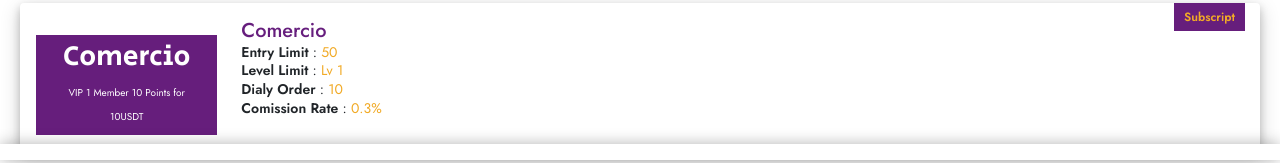
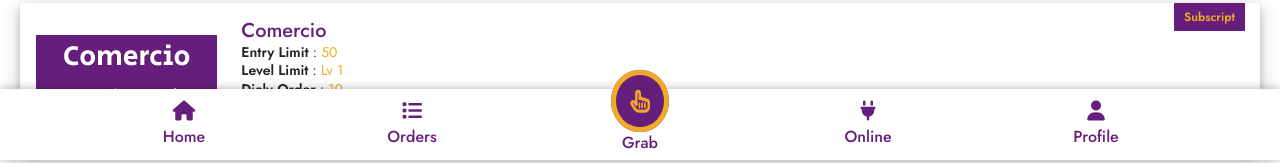
Before and after one commit to David-Orizu31/comercio, a plain HTML site: page index.html in a window 1280 px wide. Shown: the part 640-803 px from the top of the page. Drawn offline with Linux system fonts and the light colour scheme.

Commit message:
added grab

```diff
--- a/css/styles.css
+++ b/css/styles.css
@@ -167,7 +167,7 @@ body p {
 }
 
 .footer-area {
-    box-shadow: 0px 0 15px rgba(0, 0, 0, 0.3);
+    box-shadow: 0px 0 10px rgba(0, 0, 0, 0.3);
     background: white;
 }
 
@@ -192,10 +192,6 @@ body p {
 .text-purple {
     color: rgba(85, 5, 110, 0.897);
 }
-
-/* .comercio-level-text h5 {
-
-} */
 
 .comercio-level-text p{
     font-size: 14px;
@@ -224,3 +220,83 @@ body p {
     color: white;
     opacity: 0.5;
 }
+
+.footer-link {
+    color: rgba(85, 5, 110, 0.897);
+    text-decoration: none;
+}
+
+.footer-link span {
+    font-size: 20px;
+}
+
+/* .b-right {
+    border-right: 1px solid rgba(85, 5, 110, 0.897);
+    border-width: 1.2px;
+} */
+
+.grab {
+    margin-top: -12px !important;
+}
+
+.grab-link {
+    text-decoration: none;
+}
+
+.grab-link span{
+   color: rgb(241, 170, 38);
+   background: rgba(85, 5, 110, 0.897);
+   border-radius: 50%;
+   padding: 10px 14px 10px 14px;
+   font-size: 22px;
+   border: 5px solid rgb(241, 170, 38);
+}
+
+.grab-link h6 {
+    color: rgba(85, 5, 110, 0.897);
+    margin-top: 15px;
+}
+
+.blue {
+    text-shadow: 0px 1px 0px rgb(241, 170, 38);
+    background-image: -webkit-linear-gradient(top, rgb(241, 170, 38), rgb(228, 156, 22));
+    background-image: -moz-linear-gradient(top, rgb(241, 170, 38), rgb(228, 156, 22));
+    background-image: -o-linear-gradient(top, rgb(241, 170, 38), rgb(228, 156, 22));
+    background-image: linear-gradient(to bottom, rgb(241, 170, 38), rgb(228, 156, 22));
+    -webkit-animation: orange 2s infinite;
+    -moz-animation: orange 2s infinite;
+    -o-animation: orange 2s infinite;
+    animation: orange 2s infinite; }
+
+/* Blue Shadow */
+@-moz-keyframes orange {
+    0%, 100% {
+      -moz-box-shadow: 1px 0px 19px 7px rgba(241, 170, 38, 0.959), inset 0px 0px 10px rgba(255, 255, 255, 0.5);
+      box-shadow: 1px 0px 19px 4px rgba(241, 170, 38, 0.959), inset 0px 0px 10px rgba(255, 255, 255, 0.5); }
+
+    50% {
+      -moz-box-shadow: 0px 0px 0px 0px rgba(0, 130, 196, 0), inset 0px 0px 0px rgba(255, 255, 255, 0);
+      box-shadow: 0px 0px 0px 0px rgba(0, 130, 196, 0), inset 0px 0px 0px rgba(255, 255, 255, 0); } }
+
+  @-webkit-keyframes orange {
+    0%, 100% {
+      -webkit-box-shadow: 1px 0px 19px 7px rgba(241, 170, 38, 0.959), inset 0px 0px 10px rgba(255, 255, 255, 0.5);
+      box-shadow: 1px 0px 19px 4px rgba(241, 170, 38, 0.959), inset 0px 0px 10px rgba(255, 255, 255, 0.5); }
+
+    50% {
+      -webkit-box-shadow: 0px 0px 0px 0px rgba(0, 130, 196, 0), inset 0px 0px 0px rgba(255, 255, 255, 0);
+      box-shadow: 0px 0px 0px 0px rgba(0, 130, 196, 0), inset 0px 0px 0px rgba(255, 255, 255, 0); } }
+
+  @-o-keyframes orange {
+    0%, 100% {
+      box-shadow: 1px 0px 19px 7px rgba(241, 170, 38, 0.959), inset 0px 0px 10px rgba(255, 255, 255, 0.5); }
+
+    50% {
+      box-shadow: 0px 0px 0px 0px rgba(0, 130, 196, 0), inset 0px 0px 0px rgba(255, 255, 255, 0); } }
+
+  @keyframes orange {
+    0%, 100% {
+      box-shadow: 1px 0px 19px 7px rgba(241, 170, 38, 0.959), inset 0px 0px 10px rgba(255, 255, 255, 0.5); }
+
+    50% {
+      box-shadow: 0px 0px 0px 0px rgba(0, 130, 196, 0), inset 0px 0px 0px rgba(255, 255, 255, 0); } }
--- a/index.html
+++ b/index.html
@@ -339,23 +339,48 @@
     <br> <br>
 
 
-    <div class="fixed-bottom px-2 px-lg-3 py-2 footer-area">
+    <div class="fixed-bottom pt-2 footer-area">
        <div class="container">
         <div class="row">
           <div class="col">
-
+            <div align="center">
+            <a href="#un" class="footer-link">
+              <span><i class="fa fa-home" aria-hidden="true"></i></span>
+              <h6>Home</h6>
+            </a>
+          </div>
           </div>
           <div class="col">
-
+            <div align="center">
+              <a href="#un" class="footer-link">
+                <span><i class="fas fa-list" aria-hidden="true"></i></span>
+                <h6>Orders</h6>
+              </a>
+            </div>
           </div>
           <div class="col">
-
+           <div class="grab" align="center">
+              <a href="#un" class="grab-link">
+                <span class="blue"><i class="fa fa-hand-pointer-o" aria-hidden="true"></i></span>
+                <h6>Grab</h6>
+              </a>
+           </div>
           </div>
           <div class="col">
-
+            <div align="center">
+              <a href="#un" class="footer-link">
+                <span><i class="fas fa-plug" aria-hidden="true"></i></span>
+                <h6>Online</h6>
+              </a>
+            </div>
           </div>
           <div class="col">
-
+            <div align="center">
+              <a href="#un" class="footer-link">
+                <span><i class="fas fa-user" aria-hidden="true"></i></span>
+                <h6>Profile</h6>
+              </a>
+            </div>
           </div>
         </div>
        </div>
```
